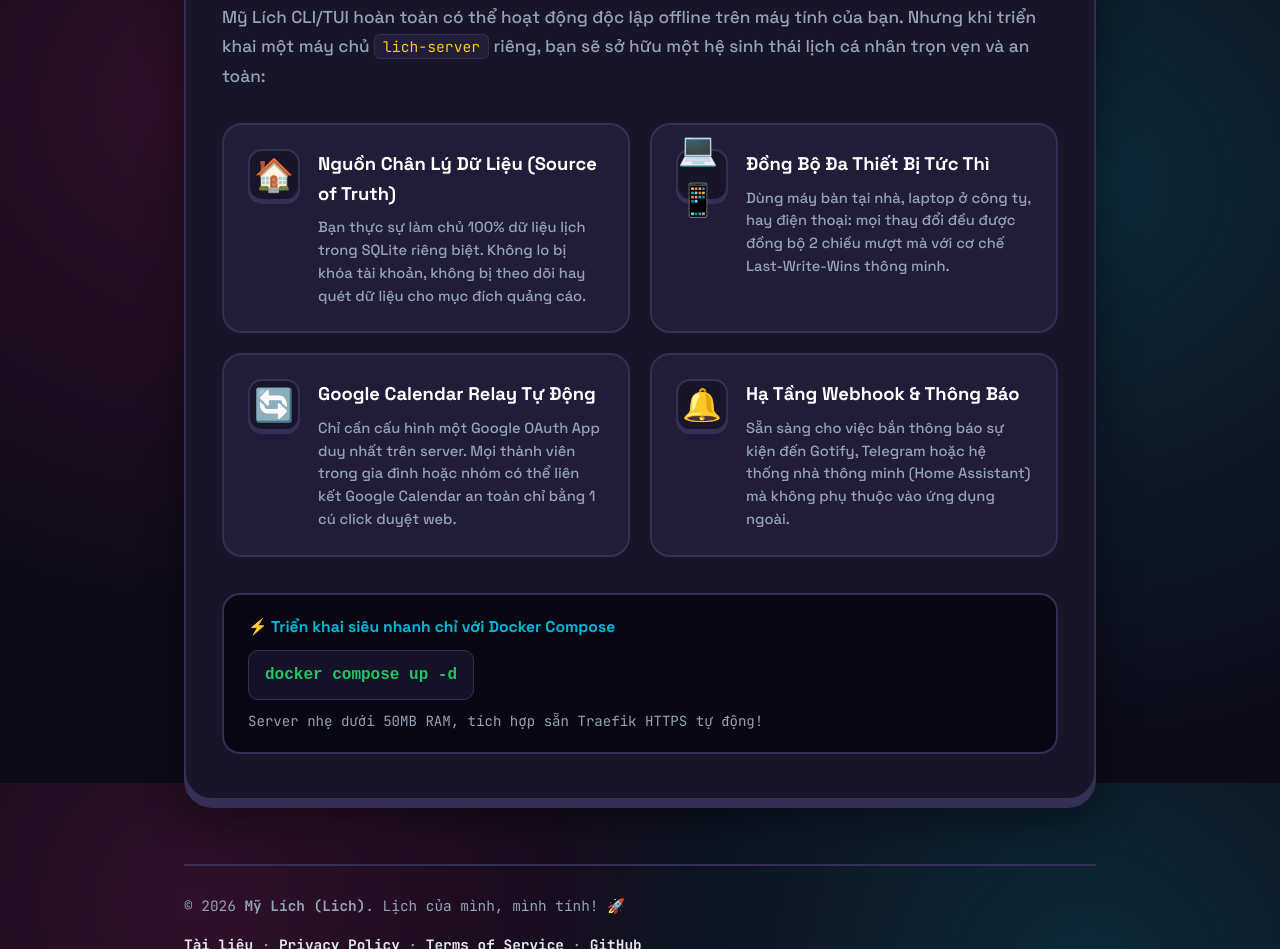
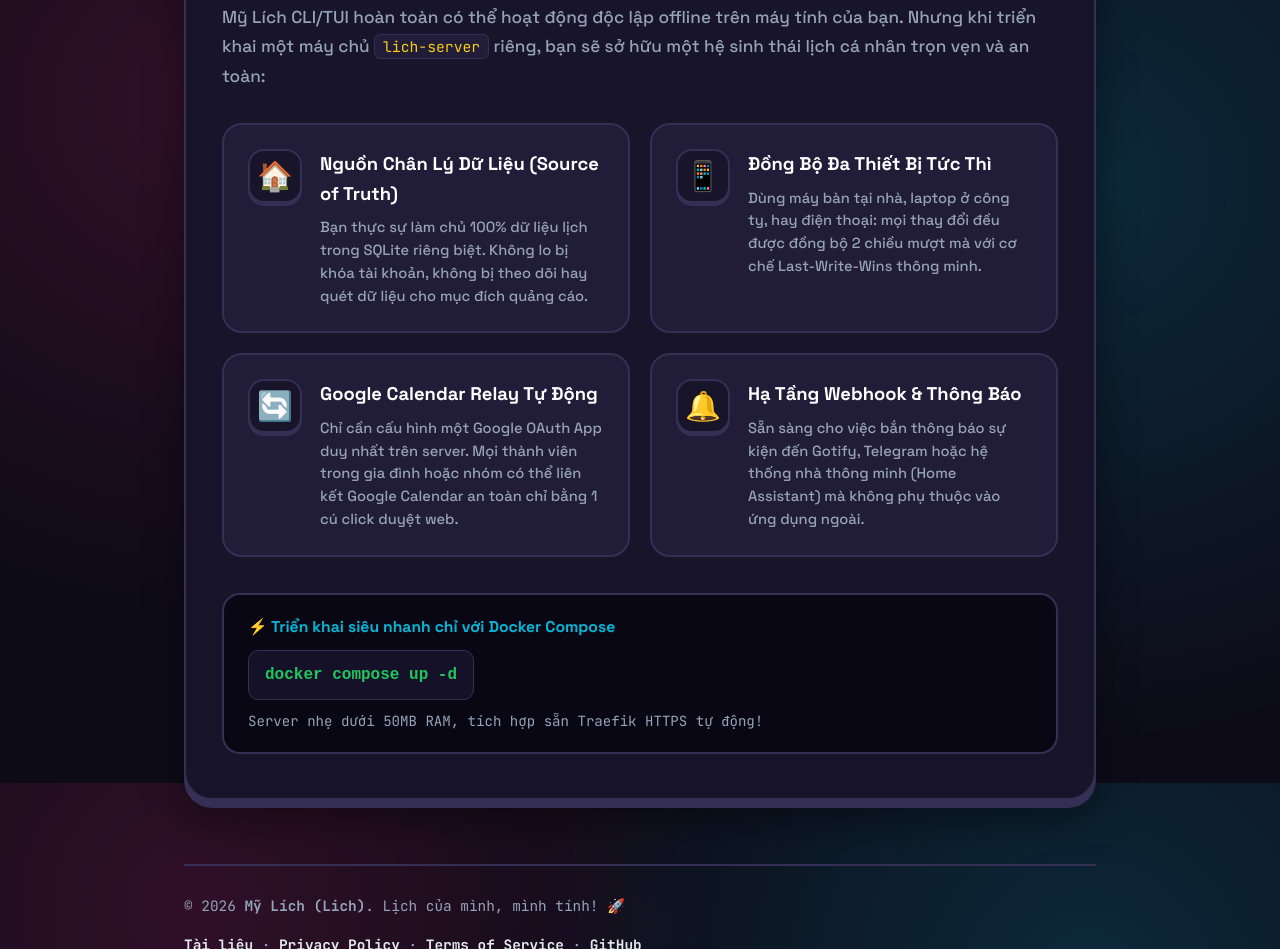
Before and after one commit to spiderdev-vn/mylich, a website: page lich-server/public/index.html in a window 1280 px wide. Shown: the part 3217-4166 px from the top of the page. Drawn offline with Linux system fonts and the light colour scheme.

Commit message:
fix(web): fix multi-device card icon overflow and improve selfhost-icon styling [skip ci]

```diff
--- a/lich-server/public/index.html
+++ b/lich-server/public/index.html
@@ -153,7 +153,7 @@
           </div>
 
           <div class="selfhost-card">
-            <div class="selfhost-icon">💻📱</div>
+            <div class="selfhost-icon">📱</div>
             <div class="selfhost-content">
               <h4>Đồng Bộ Đa Thiết Bị Tức Thì</h4>
               <p>Dùng máy bàn tại nhà, laptop ở công ty, hay điện thoại: mọi thay đổi đều được đồng bộ 2 chiều mượt mà với cơ chế Last-Write-Wins thông minh.</p>
--- a/lich-server/public/style.css
+++ b/lich-server/public/style.css
@@ -562,17 +562,19 @@ h1 {
 }
 
 .selfhost-icon {
-  font-size: 2rem;
+  font-size: 1.8rem;
   background: var(--surface);
   border: 2px solid var(--border);
-  width: 52px;
-  height: 52px;
-  border-radius: 14px;
+  width: 54px;
+  height: 54px;
+  border-radius: 16px;
   display: flex;
   align-items: center;
   justify-content: center;
   flex-shrink: 0;
   box-shadow: 0 3px 0 var(--border);
+  overflow: hidden;
+  line-height: 1;
 }
 
 .selfhost-content h4 {
```
